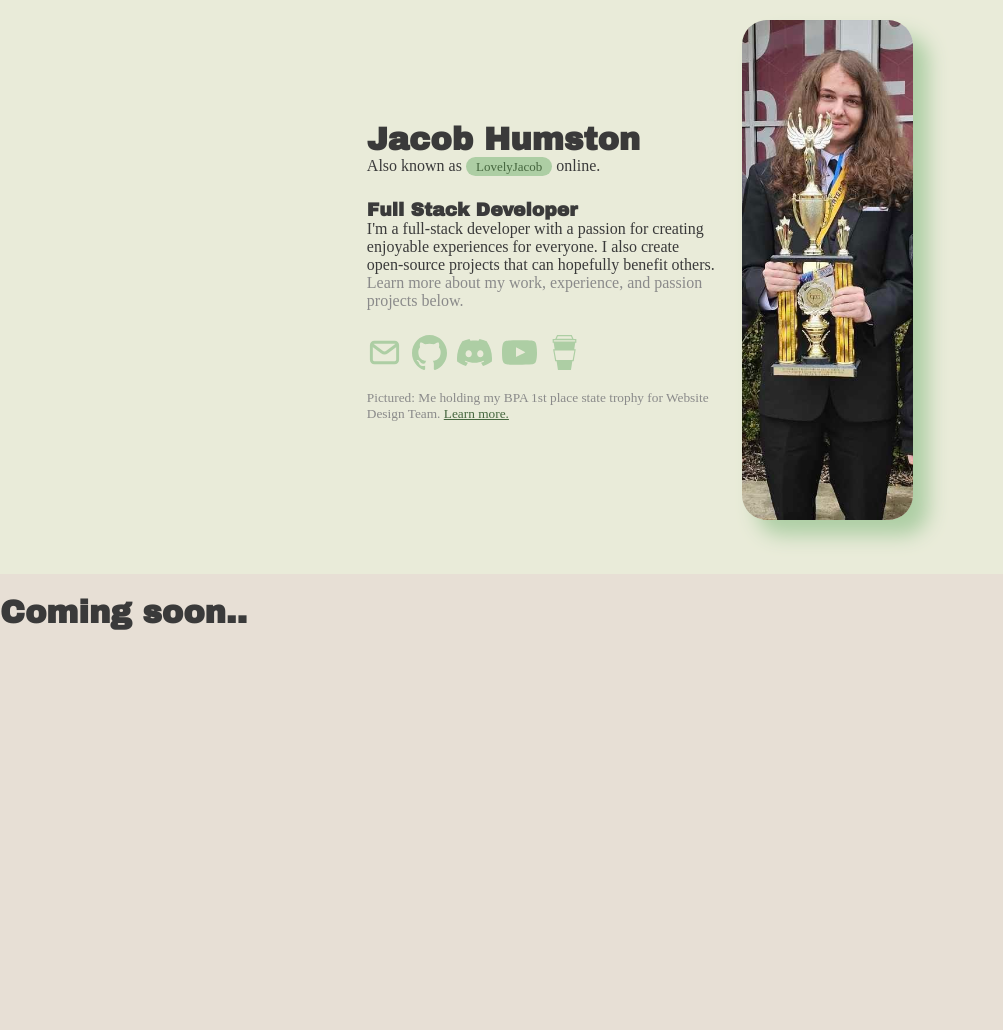
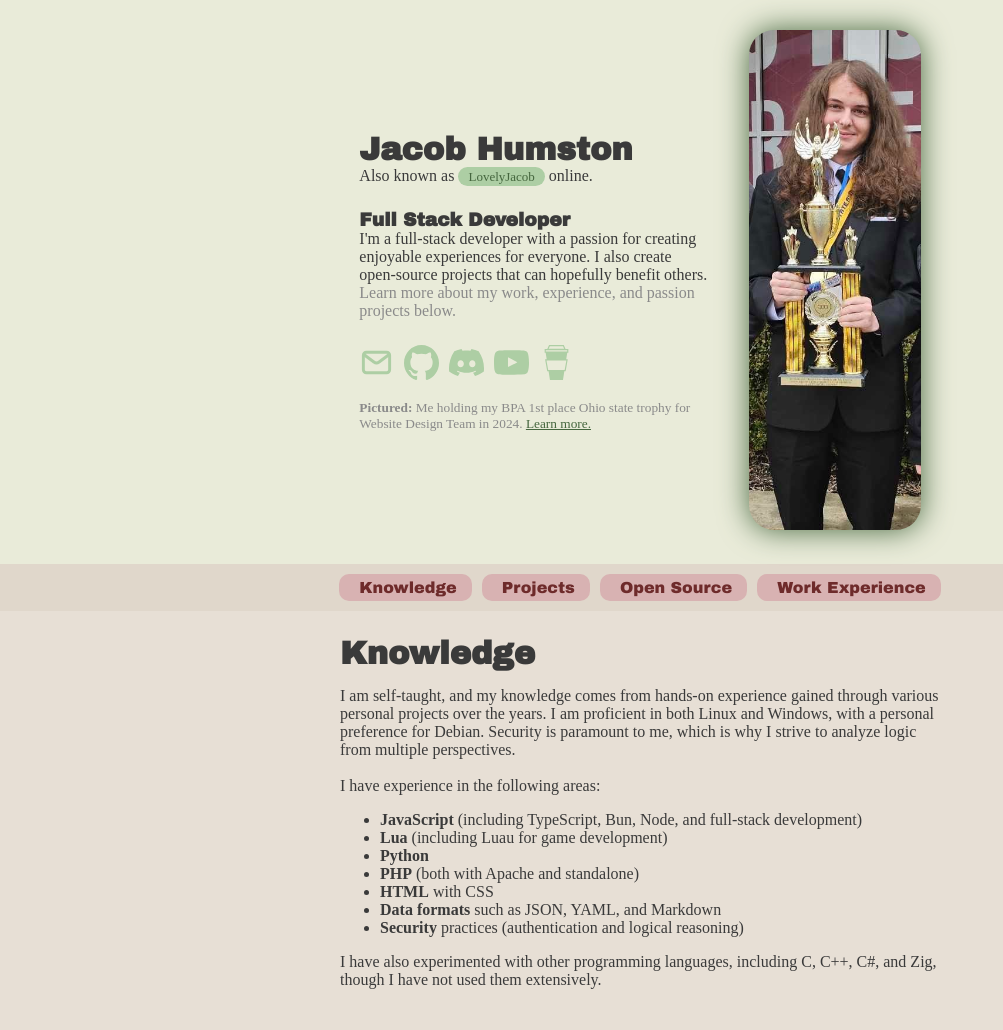
Before and after one commit to jacobhumston/lovely-website, a plain HTML site: page src/index.html in a window 1280 px wide. Shown: the whole page, without its empty margins (0-1003 px from the left). Before the commit the page ends 800 px from the top, so only its background shows below. Drawn offline with Linux system fonts and the light colour scheme; a web font is replaced by a local one.

Commit message:
feat: Added knowledge

```diff
--- a/src/index.html
+++ b/src/index.html
@@ -4,9 +4,6 @@
         <meta charset="UTF-8" />
         <meta name="viewport" content="width=device-width, initial-scale=1.0" />
         <title>Jacob Humston's Website</title>
-        <link rel="stylesheet" href="/stylesheets/fonts.css" />
-        <link rel="stylesheet" href="/stylesheets/colors.css" />
-        <link rel="stylesheet" href="/stylesheets/all.css" />
         <link rel="stylesheet" href="/stylesheets/index.css" />
     </head>
     <body>
@@ -21,7 +18,7 @@
                     <span>Learn more about my work, experience, and passion projects below.</span>
                 </p>
                 <div data-part="socials">
-                    <a target="_blank" href="mailto:lovelyjacob@aol.com">
+                    <a data-color="#000000" target="_blank" href="mailto:lovelyjacob@aol.com">
                         <svg viewBox="0 0 24 24" fill="none" xmlns="http://www.w3.org/2000/svg">
                             <g id="SVGRepo_bgCarrier" stroke-width="0"></g>
                             <g id="SVGRepo_tracerCarrier" stroke-linecap="round" stroke-linejoin="round"></g>
@@ -46,7 +43,7 @@
                             </g>
                         </svg>
                     </a>
-                    <a target="_blank" href="https://github.com/jacobhumston">
+                    <a data-color="#6cc644" target="_blank" href="https://github.com/jacobhumston">
                         <svg
                             viewBox="0 0 20 20"
                             version="1.1"
@@ -77,7 +74,7 @@
                             </g>
                         </svg>
                     </a>
-                    <a target="_blank" href="https://discord.com/users/539194357706653696">
+                    <a data-color="#7289da" target="_blank" href="https://discord.com/users/539194357706653696">
                         <svg
                             viewBox="0 -28.5 256 256"
                             version="1.1"
@@ -99,7 +96,7 @@
                             </g>
                         </svg>
                     </a>
-                    <a target="_blank" href="https://www.youtube.com/@LovelyJacob">
+                    <a data-color="#CD201F" target="_blank" href="https://www.youtube.com/@LovelyJacob">
                         <svg
                             viewBox="0 -3 20 20"
                             version="1.1"
@@ -130,7 +127,7 @@
                             </g>
                         </svg>
                     </a>
-                    <a target="_blank" href="http://buymeacoffee.com/lovelyjacob">
+                    <a data-color="#FFDD00" target="_blank" href="http://buymeacoffee.com/lovelyjacob">
                         <svg fill="currentColor" viewBox="0 0 32 32" xmlns="http://www.w3.org/2000/svg">
                             <g id="SVGRepo_bgCarrier" stroke-width="0"></g>
                             <g id="SVGRepo_tracerCarrier" stroke-linecap="round" stroke-linejoin="round"></g>
@@ -143,7 +140,7 @@
                     </a>
                 </div>
                 <p data-part="pictureNote">
-                    Pictured: Me holding my BPA 1st place state trophy for Website Design Team.
+                    <b>Pictured:</b> Me holding my BPA 1st place Ohio state trophy for Website Design Team in 2024.
                     <a target="_blank" href="https://members.bpa.org/mdocs-posts/435-website-design-team/"
                         >Learn more.</a
                     >
@@ -153,8 +150,34 @@
                 <img src="/images/jacob-humston-holding-trophy.png" alt="Picture of Jacob Humston holding a trophy." />
             </div>
         </div>
-        <div>
-            <h1>Coming soon..</h1>
+        <div id="pageSelector">
+            <button type="button">Knowledge</button>
+            <button type="button">Projects</button>
+            <button type="button">Open Source</button>
+            <button type="button">Work Experience</button>
+        </div>
+        <div class="page pageActive" data-page="Knowledge">
+            <h1>Knowledge</h1>
+            <p>
+                I am self-taught, and my knowledge comes from hands-on experience gained through various personal
+                projects over the years. I am proficient in both Linux and Windows, with a personal preference for
+                Debian. Security is paramount to me, which is why I strive to analyze logic from multiple perspectives.
+                <br /><br />
+                I have experience in the following areas:
+            </p>
+            <ul>
+                <li><b>JavaScript</b> (including TypeScript, Bun, Node, and full-stack development)</li>
+                <li><b>Lua</b> (including Luau for game development)</li>
+                <li><b>Python</b></li>
+                <li><b>PHP</b> (both with Apache and standalone)</li>
+                <li><b>HTML</b> with CSS</li>
+                <li><b>Data formats</b> such as JSON, YAML, and Markdown</li>
+                <li><b>Security</b> practices (authentication and logical reasoning)</li>
+            </ul>
+            <p>
+                I have also experimented with other programming languages, including C, C++, C#, and Zig, though I have
+                not used them extensively.
+            </p>
         </div>
     </body>
 </html>
--- a/src/stylesheets/colors.css
+++ b/src/stylesheets/colors.css
@@ -7,10 +7,13 @@
 
     --color-background: #e7dfd5;
     --color-background-lighter: #e9ebd9;
+    --color-background-darker: #e0d7cb;
 
     /** ACCENTS **/
     --color-text-green-accent: #45663e;
     --color-background-green-accent: #adcea4;
+    --color-text-red-accent: #6e2b2b;
+    --color-background-red-accent: #d8b2b2;
 }
 
 /** APPLY COLORS **/
--- a/src/stylesheets/index.css
+++ b/src/stylesheets/index.css
@@ -1,12 +1,15 @@
+@import './fonts.css';
+@import './colors.css';
+@import './all.css';
+
 /** IDENTITY ITEMS **/
 
 #identifyFlex {
     display: flex;
     align-items: center;
     justify-content: center;
-    padding: 20px;
-    padding-bottom: 50px;
-    gap: 25px;
+    padding: 30px;
+    gap: 40px;
     background-color: var(--color-background-lighter);
 }
 
@@ -47,11 +50,15 @@
     width: 35px;
     height: 35px;
     color: var(--color-background-green-accent);
-    transition: color 500ms;
+    transition: all 500ms;
 }
 
 #identifyFlex div[data-part='name'] div[data-part='socials'] a:hover {
     color: var(--color-text-green-accent);
+    /*
+    color: #ffffff;
+    filter: drop-shadow(0px 0px 5px attr(data-color type(<color>), black));
+    */
 }
 
 #identifyFlex div[data-part='name'] p[data-part='pictureNote'] {
@@ -68,7 +75,7 @@
     max-height: 500px;
     width: auto;
     border-radius: 25px;
-    box-shadow: 15px 15px 20px var(--color-background-green-accent);
+    filter: drop-shadow(0px 0px 15px var(--color-text-green-accent));
 }
 
 @media screen and (max-width: 530px) {
@@ -77,3 +84,58 @@
         display: none;
     }
 }
+
+/** PAGE SELECTOR **/
+
+#pageSelector {
+    padding: 10px;
+    background-color: var(--color-background-darker);
+    display: flex;
+    gap: 10px;
+    flex-wrap: wrap;
+    align-items: center;
+    justify-content: center;
+}
+
+#pageSelector button {
+    background-color: var(--color-background-red-accent);
+    color: var(--color-text-red-accent);
+    padding: 5px;
+    padding-left: 20px;
+    padding-right: 15px;
+    border: none;
+    font-size: medium;
+    border-radius: 10px;
+    transition: all 500ms;
+    font-family: ArchivoBlack;
+}
+
+#pageSelector button:hover {
+    cursor: pointer;
+    background-color: var(--color-text-red-accent);
+    color: var(--color-background-red-accent);
+}
+
+#pageSelector button[data-selected='true'] {
+    background-color: var(--color-background-green-accent);
+    color: var(--color-text-green-accent);
+    cursor: default;
+}
+
+/** PAGES **/
+
+.page {
+    padding: 25px;
+    max-width: 600px;
+    margin-right: auto;
+    margin-left: auto;
+    display: none;
+}
+
+.pageActive {
+    display: block;
+}
+
+.page h1 {
+    margin: 0px;
+}
```
